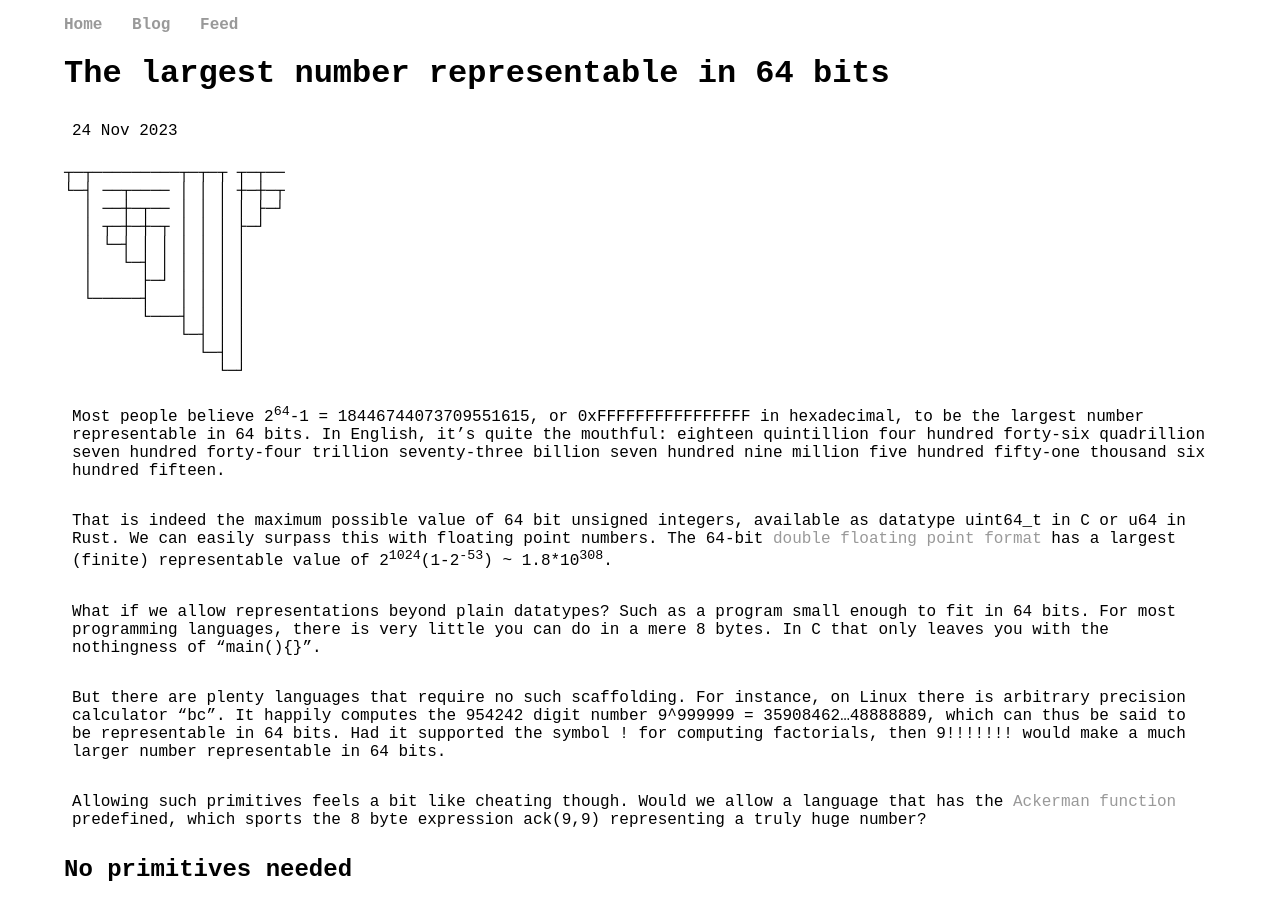
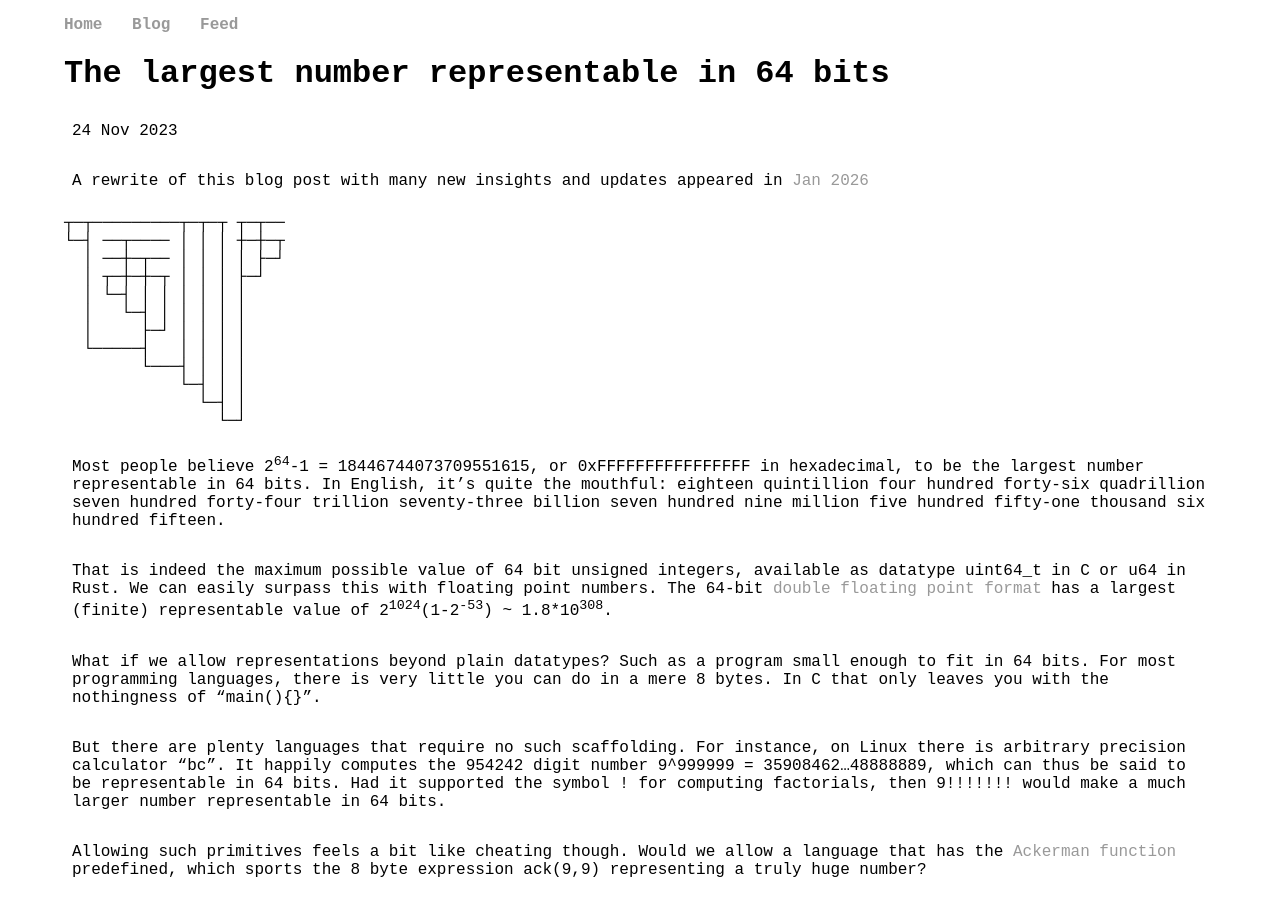
Before and after one commit to tromp/tromp.github.io, a Jekyll site: the page built from _posts/2023-11-24-largest-number.md, in a window 1280 px wide and 900 px high. Built offline with Jekyll 4.4.1, drawn with Linux system fonts in a browser that asks for light colours.

Commit message:
add link to later blog

````diff
--- a/_posts/2023-11-24-largest-number.md
+++ b/_posts/2023-11-24-largest-number.md
@@ -3,6 +3,9 @@ layout: post
 title: "The largest number representable in 64 bits"
 date: 2023-11-24
 ---
+
+A rewrite of this blog post with many new insights and updates appeared in
+[Jan 2026](https://tromp.github.io/blog/2026/01/28/largest-number-revised)
 
 ```
 ┬─┬─────────┬─┬─┬ ┬─┬──
````
